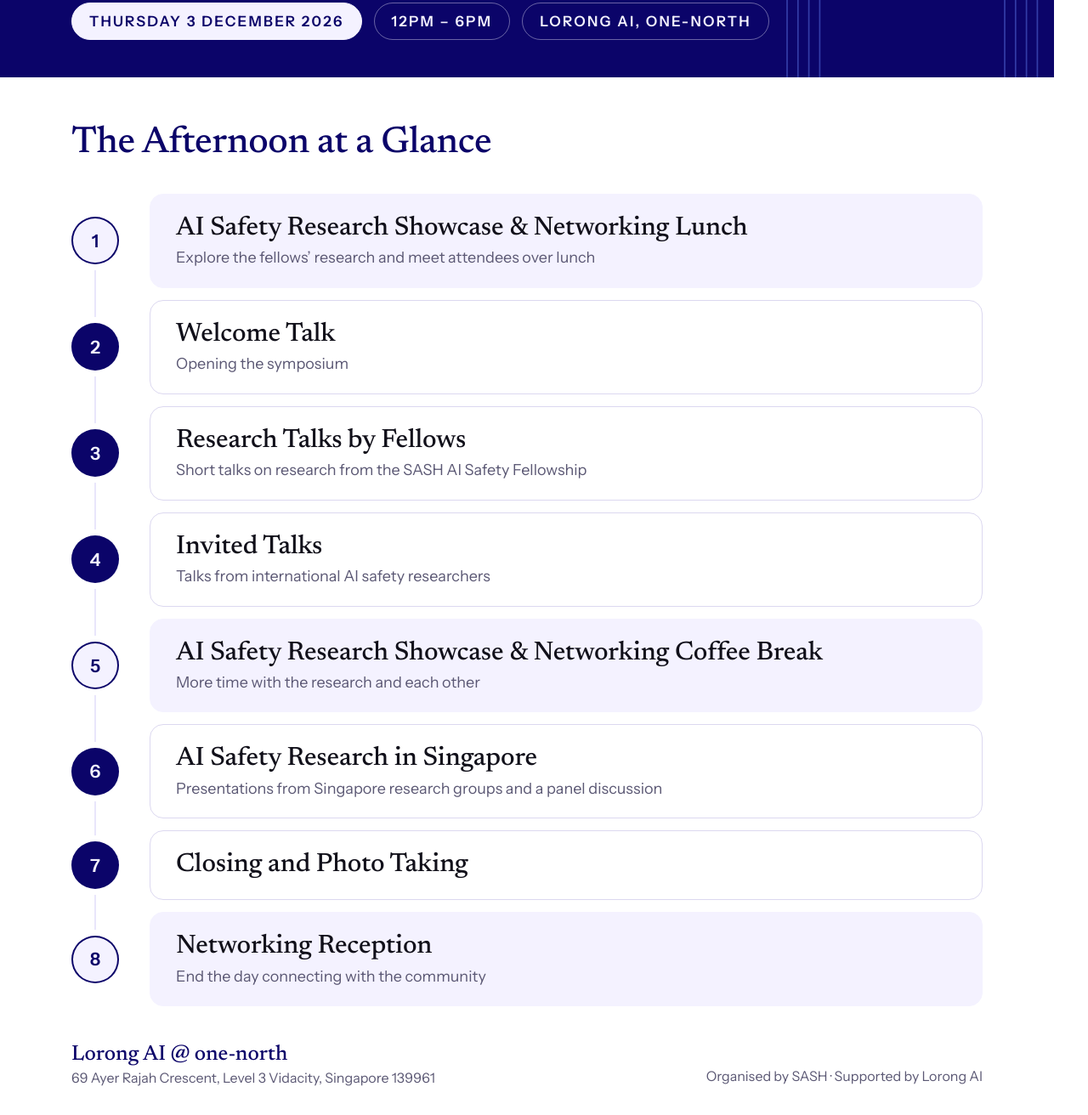
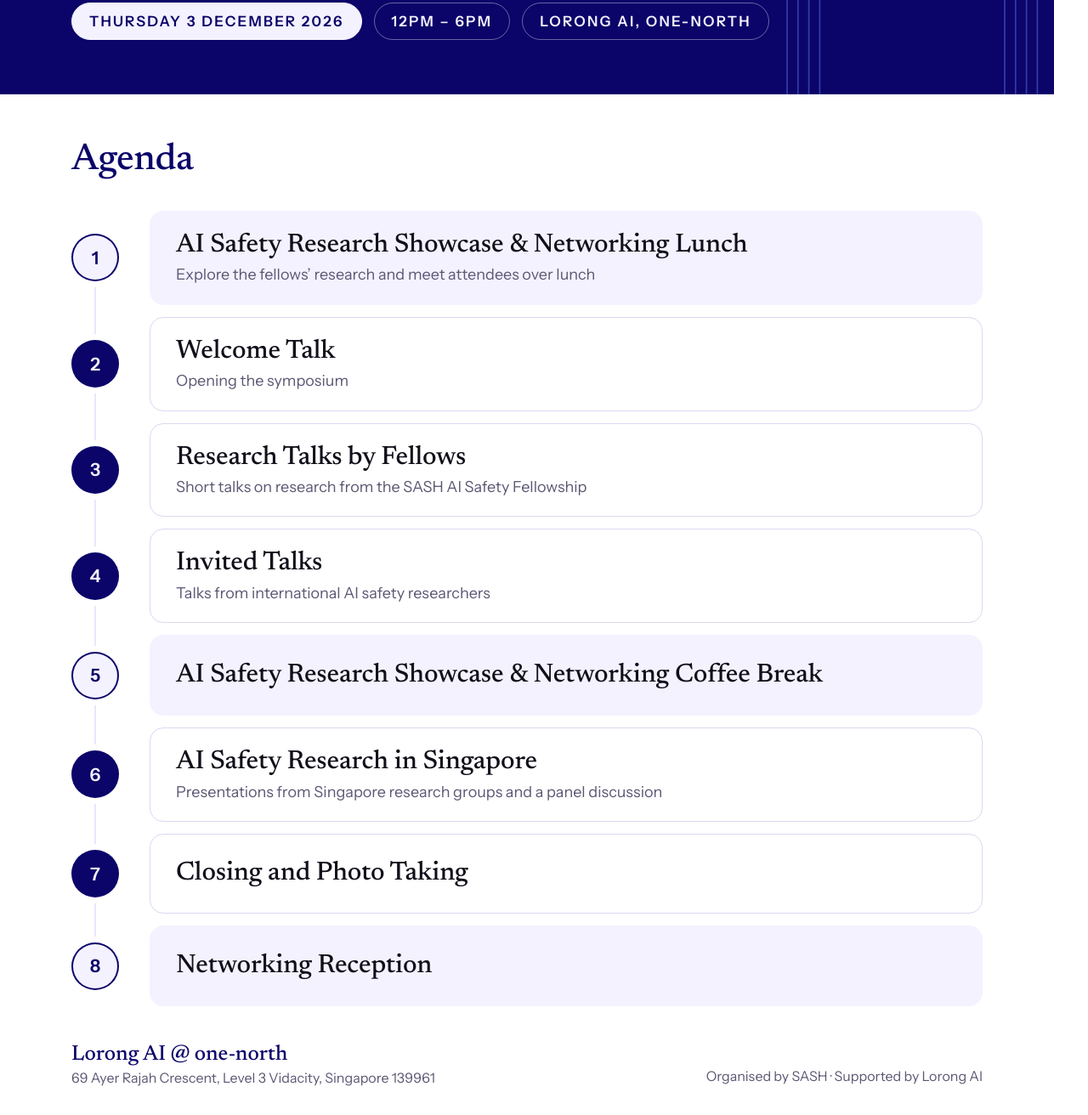
Before and after one commit to sash-aisafety-symposium/sash-aisafety-symposium.github.io, a plain HTML site: page poster/agenda-overview.html in a window 1280 px wide. Shown: the part 442-1754 px from the top of the page at 85% size. Drawn offline with Linux system fonts and the light colour scheme.

Commit message:
Overview poster: retitle to Agenda, trim two descriptions
Co-Authored-By: Claude Opus 5.5 <noreply@anthropic.com>
Claude-Session: https://claude.ai/code/session_015kArQo8sqV8ZuqzNsvFSqX

```diff
--- a/poster/agenda-overview.html
+++ b/poster/agenda-overview.html
@@ -80,16 +80,16 @@
   </header>
 
   <main>
-    <div class="eyebrow"><h2>The Afternoon at a Glance</h2></div>
+    <div class="eyebrow"><h2>Agenda</h2></div>
     <ol>
       <li class="net"><div class="dot">1</div><div class="card"><div class="title">AI Safety Research Showcase &amp; Networking Lunch</div><div class="detail">Explore the fellows’ research and meet attendees over lunch</div></div></li>
       <li class=""><div class="dot">2</div><div class="card"><div class="title">Welcome Talk</div><div class="detail">Opening the symposium</div></div></li>
       <li class=""><div class="dot">3</div><div class="card"><div class="title">Research Talks by Fellows</div><div class="detail">Short talks on research from the SASH AI Safety Fellowship</div></div></li>
       <li class=""><div class="dot">4</div><div class="card"><div class="title">Invited Talks</div><div class="detail">Talks from international AI safety researchers</div></div></li>
-      <li class="net"><div class="dot">5</div><div class="card"><div class="title">AI Safety Research Showcase &amp; Networking Coffee Break</div><div class="detail">More time with the research and each other</div></div></li>
+      <li class="net"><div class="dot">5</div><div class="card"><div class="title">AI Safety Research Showcase &amp; Networking Coffee Break</div></div></li>
       <li class=""><div class="dot">6</div><div class="card"><div class="title">AI Safety Research in Singapore</div><div class="detail">Presentations from Singapore research groups and a panel discussion</div></div></li>
       <li class=""><div class="dot">7</div><div class="card"><div class="title">Closing and Photo Taking</div></div></li>
-      <li class="net"><div class="dot">8</div><div class="card"><div class="title">Networking Reception</div><div class="detail">End the day connecting with the community</div></div></li>
+      <li class="net"><div class="dot">8</div><div class="card"><div class="title">Networking Reception</div></div></li>
     </ol>
   </main>
 
```
Also changed, not shown: poster/agenda-overview.png, 1 other file.
